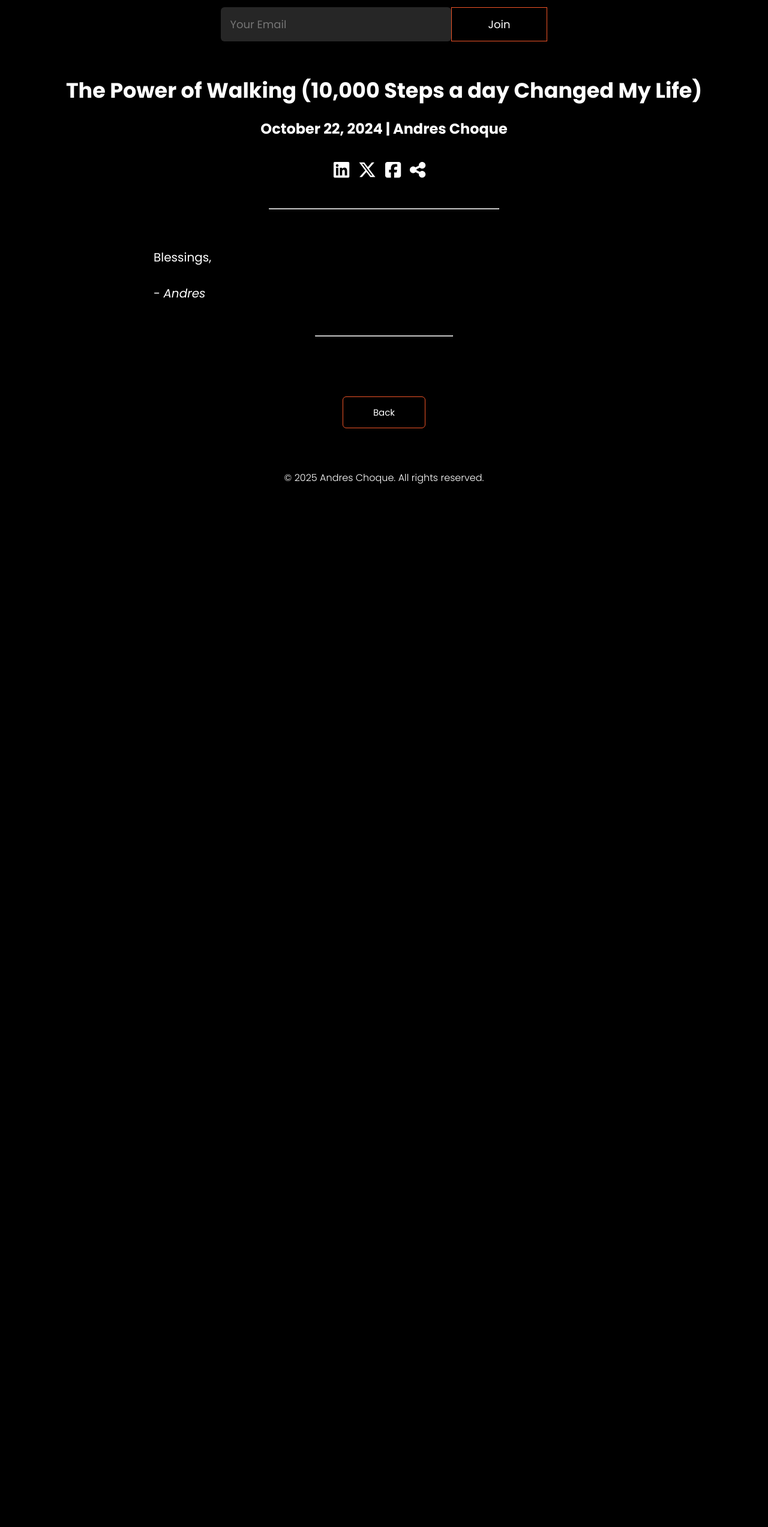
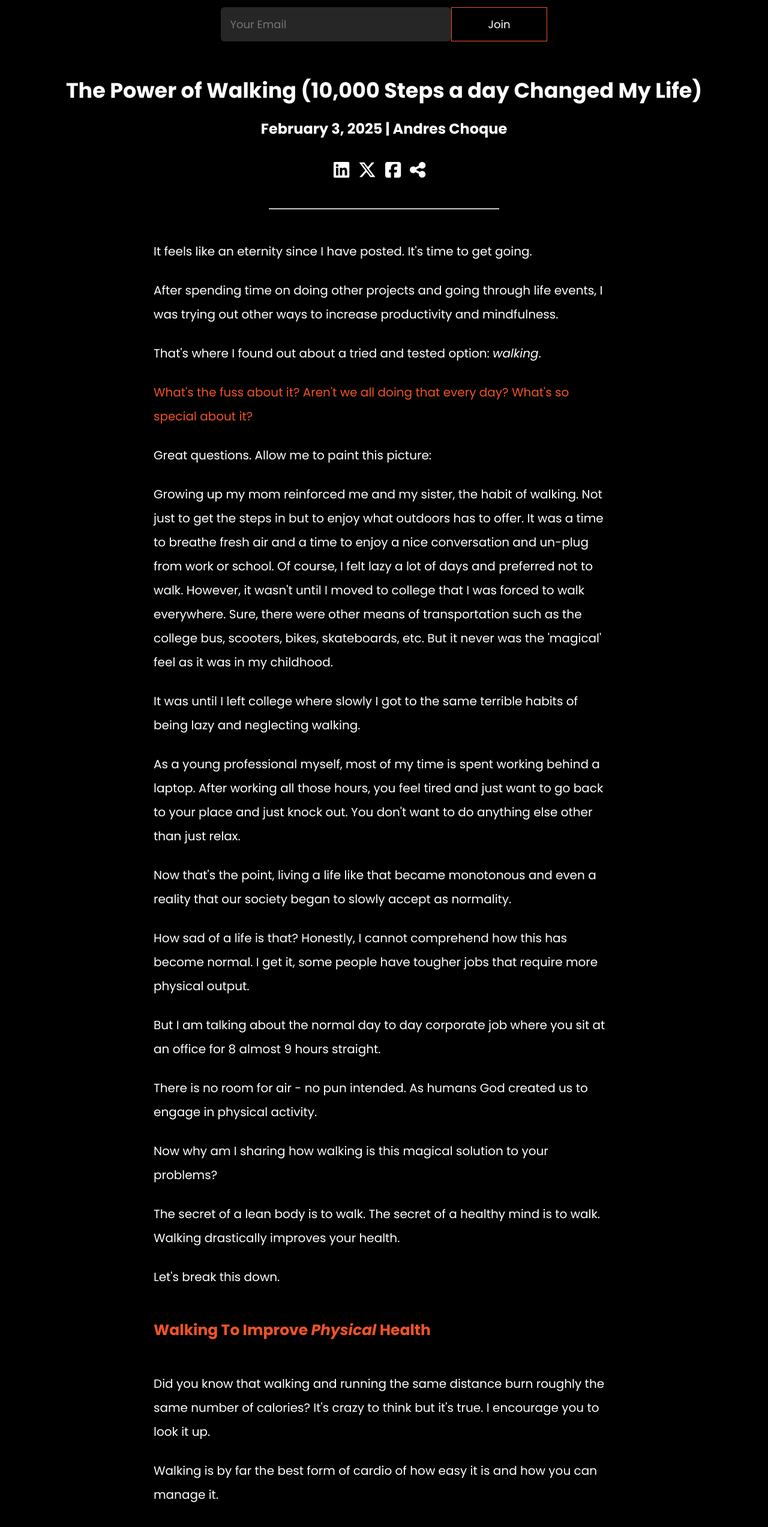
Before and after one commit to andreschoque3/Personal-Website, a React (Create React App) app in the folder client/: page /blog/the-power-of-walking in a window 1280 px wide. Shown: the part 234-2780 px from the top of the page at 60% size. Before the commit the page ends 1063 px from the top, so only its background shows below. Built offline with nearby package versions, Linux system fonts and the light colour scheme; no server answers.

Commit message:
feat: new blog

```diff
--- a/client/package.json
+++ b/client/package.json
@@ -15,6 +15,7 @@
     "react": "^18.2.0",
     "react-dom": "^18.2.0",
     "react-helmet": "^6.1.0",
+    "react-helmet-async": "^2.0.5",
     "react-router-dom": "^6.22.3",
     "react-scripts": "5.0.1",
     "react-share": "^5.1.0",
--- a/client/src/App.js
+++ b/client/src/App.js
@@ -1,6 +1,6 @@
-import { BrowserRouter, Route, Routes } from 'react-router-dom'
-import { ToastContainer } from 'react-toastify'
-import 'react-toastify/dist/ReactToastify.css';
+import { BrowserRouter, Route, Routes } from 'react-router-dom';
+import { ToastContainer } from 'react-toastify';
+import { HelmetProvider } from 'react-helmet-async';
 import './App.css';
 import Home from './Pages/Home/Home';
 import Blog from './Pages/Blog/Blog';
@@ -13,8 +13,14 @@ import BlogPost5 from './Pages/Posts/BlogPost5';
 
 function App() {
   return (
-    <div className="App">
-      <BrowserRouter>
+    <HelmetProvider>
+      <div className="App">
+      <BrowserRouter
+        future={{
+          v7_relativeSplatPath: true,
+          v7_startTransition: true,
+        }}
+      >
         <Routes>
           <Route path='/' element={<Home/>}/>
           <Route path='/blog' element={<Blog/>}/>
@@ -28,6 +34,7 @@ function App() {
       </BrowserRouter>
       <ToastContainer/>
     </div>
+    </HelmetProvider>
   );
 }
 
--- a/client/src/Pages/Blog/Blog.css
+++ b/client/src/Pages/Blog/Blog.css
@@ -83,7 +83,7 @@
 
 .blog-body p {
     text-align: left;
-    line-height: 60px;
+    line-height: 40px;
     font-size: 20px;
 }
 
@@ -140,7 +140,7 @@
 
 @media screen and (max-width: 800px) {
     .blog-header {
-        height: 80vh;
+        height: 10vh;
     }
 
 
--- a/client/src/Pages/Blog/Blog.jsx
+++ b/client/src/Pages/Blog/Blog.jsx
@@ -7,7 +7,7 @@ import blog5 from '../Blog/Images/blog5.jpg'
 import '../../Components/Navbar/Navbar.css'
 import './Blog.css'
 import 'react-toastify/dist/ReactToastify.css';
-import { Helmet } from 'react-helmet';
+import { Helmet } from 'react-helmet-async';
 import Navbar from '../../Components/Navbar/Navbar';
 import Footer from '../../Components/Footer/Footer';
 import BlogBox from '../../Components/Divs/BlogBox';
@@ -35,7 +35,7 @@ function Blog() {
       imgAlt: 'Blog-card-1',
       blogTitle: 'The Power of Walking (10,000 Steps a day Changed My Life)',
       blogLink: '/blog/the-power-of-walking',
-      blogDate: 'October 22, 2024'
+      blogDate: 'February 2, 2025'
     },
     {
       imgSrc: blog4,
--- a/client/src/Pages/Home/Home.css
+++ b/client/src/Pages/Home/Home.css
@@ -310,6 +310,7 @@ strong {
 
 .testimonials {
     display: flex;
+    justify-content: center;
     gap: 40px;
     margin: 50px 0;
 }
@@ -482,4 +483,8 @@ form .btncv {
     .contact-t p {
         font-size: 16px;
     }
+
+    .test-box {
+        width: 80vw;
+    }
 }
--- a/client/src/Pages/Home/Home.jsx
+++ b/client/src/Pages/Home/Home.jsx
@@ -14,7 +14,7 @@ import workpic8 from './Images/cwc.png'
 import { FontAwesomeIcon } from '@fortawesome/react-fontawesome'
 import { faCode, faPenRuler, faScrewdriverWrench, faGraduationCap, faBriefcase, faUsers, faFileArrowDown, faLocationArrow } from '@fortawesome/free-solid-svg-icons'
 import { faInstagram, faLinkedin, faGithub, faXTwitter} from '@fortawesome/free-brands-svg-icons'
-import { Helmet } from 'react-helmet';
+import { Helmet } from 'react-helmet-async';
 import { ReactTyped } from 'react-typed';
 import ServiceBox from '../../Components/Divs/ServiceBox';
 import TestBox from '../../Components/Divs/TestBox';
--- a/client/src/Pages/Posts/BlogPost5.jsx
+++ b/client/src/Pages/Posts/BlogPost5.jsx
@@ -2,7 +2,7 @@ import React, { useEffect } from 'react';
 import '../../Components/Navbar/Navbar.css'
 import '../Blog/Blog.css'
 import { Link } from 'react-router-dom'
-import { Helmet } from 'react-helmet';
+import { Helmet } from 'react-helmet-async';
 import Navbar from '../../Components/Navbar/Navbar';
 import Footer from '../../Components/Footer/Footer';
 import Sharing from '../../Components/Sharing/Sharing';
@@ -30,7 +30,7 @@ useEffect(() => {
 
             {/* Twitter Tags */}
             <meta name="twitter:card" content="summary_large_image" />
-            <meta name="twitter:title" content="Why Learn Code? You Solve Problems 50% Faster - Andres Choque" />
+            <meta name="twitter:title" content="The Power of Walking (10,000 Steps a day Changed My Life) - Andres Choque" />
             <meta name="twitter:description" content="What to learn from going on long walks." />
             <meta name="twitter:image" content="https://andreschoque.com/static/media/blog5.e739eb5b601d11800327.jpg" />
             <meta name="twitter:url" content="https://andreschoque.com/blog/the-power-of-walking"/>
@@ -52,7 +52,7 @@ useEffect(() => {
 
             <div className='blog-content-container'>
                 <h1><strong>The Power of Walking (10,000 Steps a day Changed My Life)</strong></h1>
-                <h2>October 22, 2024 | Andres Choque</h2>
+                <h2>February 3, 2025 | Andres Choque</h2>
 
             <Sharing/>
 
@@ -61,7 +61,176 @@ useEffect(() => {
             <div className='blog-body'>
                 <div className='container-blog'>
 
+                    <p>It feels like an eternity since I have posted. It's time to get going.</p>
 
+                    <br />
+
+                    <p>After spending time on doing other projects and going through life events, I was trying out other ways to increase productivity and mindfulness.</p>
+
+                    <br />
+
+                    <p>That's where I found out about a tried and tested option: <em>walking</em>.</p>
+
+                    <br />
+
+                    <p className='newton'>What's the fuss about it? Aren't we all doing that every day? What's so special about it?</p>
+
+                    <br />
+
+                    <p>Great questions. Allow me to paint this picture:</p>
+
+                    <br />
+
+                    <p>Growing up my mom reinforced me and my sister, the habit of walking. Not just to get the steps in but to enjoy what outdoors has to offer. It was a time to breathe
+                        fresh air and a time to enjoy a nice conversation and un-plug from work or school. Of course, I felt lazy a lot of days and preferred not to walk. However, it wasn't
+                        until I moved to college that I was forced to walk everywhere. Sure, there were other means of transportation such as the college bus, scooters, bikes, skateboards,
+                        etc. But it never was the 'magical' feel as it was in my childhood.</p>
+
+                    <br />
+
+                    <p>It was until I left college where slowly I got to the same terrible habits of being lazy and neglecting walking.</p>
+
+                    <br />
+
+                    <p>As a young professional myself, most of my time is spent working behind a laptop. After working all those hours, you feel tired and just want to go back to your place
+                        and just knock out. You don't want to do anything else other than just relax.</p>
+
+                    <br />
+
+                    <p>Now that's the point, living a life like that became monotonous and even a reality that our society began to slowly accept as normality.</p>
+
+                    <br />
+
+                    <p>How sad of a life is that? Honestly, I cannot comprehend how this has become normal. I get it, some people have tougher jobs that require more physical output.</p>
+
+                    <br />
+
+                    <p>But I am talking about the normal day to day corporate job where you sit at an office for 8 almost 9 hours straight.</p>
+
+                    <br />
+
+                    <p>There is no room for air - no pun intended. As humans God created us to engage in physical activity.</p>
+
+                    <br />
+
+                    <p>Now why am I sharing how walking is this magical solution to your problems?</p>
+
+                    <br />
+
+                    <p>The secret of a lean body is to walk. The secret of a healthy mind is to walk. Walking drastically improves your health.</p>
+
+                    <br />
+
+                    <p>Let's break this down.</p>
+
+                    <br />
+
+                    <h3 className='newton'>Walking To Improve <em>Physical</em> Health</h3>
+
+                    <br />
+
+                    <p>Did you know that walking and running the same distance burn roughly the same number of calories? It's crazy to think but it's true. I encourage you to look it up.</p>
+
+                    <br />
+
+                    <p>Walking is by far the best form of cardio of how easy it is and how you can manage it.</p>
+
+                    <br />
+
+                    <p>The problem with running as your main form of cardio is that it requires time to heal properly, especially from long distances.</p>
+
+                    <br />
+
+                    <p>Running also takes tolls on your knees causing nagging issues and consultations with your PT.</p>
+
+                    <br />
+
+                    <p>That's why walking is more sustainable in the long term.</p>
+
+                    <br />
+
+                    <p>Walking also allows you to get outside, which then fills your body with the oxygen it desires from being indoors all day.</p>
+
+                    <br />
+
+                    <p>The more we are outside, the less we engage with blue light. Blue light does more harm than anything else. The best way to combat that is to get natural sunlight.</p>
+
+                    <br />
+
+                    <p>The best time to catch the sunlight is in the morning when the sunrise comes along. There's quite a laundry list of scientific research on how effective getting this
+                        sunlight is to your body. Again, go and look at the research out there.</p>
+
+                    <br />
+
+                    <h3 className='newton'>Walking To Improve <em>Mental</em> Health</h3>
+
+                    <br />
+
+                    <p>There are days in our lives that simply suck, and you wish it were over. The best way to remedy that is to go on a walk.</p>
+
+                    <br />
+
+                    <p>This is because you allow your brain to breathe properly. Many times, when we face difficult situations, we are overthinking which leads to stress and anxiety. This in turn
+                        disrupts our breathing pattern.</p>
+
+                    <br />
+
+                    <p>When we walk, we let our body heal itself and release the tension and stress you endure.</p>
+
+                    <br />
+
+                    <p>Your mind begins to reflect and think more clearly. You begin to provide more thoughtfulness to your situation.</p>
+
+                    <br />
+
+                    <p>You also begin to have more creativity. Don't take this lightly. You can get the best ideas while just casually walking.</p>
+
+                    <br />
+
+                    <p>There's a running joke in the coding community where the software developer bangs his head while trying to solve an issue.
+                        It wasn't until he went on a walk or did something completely different that the solution came to mind. </p>
+
+                    <br />
+
+                    <p>The same phenomenon occurs when you begin walking more frequently. You will get doses of creativity and mental clarity.</p>
+
+                    <br />
+
+                    <h3 className='newton'>How Do You Get Into The Habit Of Walking?</h3>
+
+                    <br />
+
+                    <p>Like with every habit you begin slow and in small increments and then you gradually increase the frequency and the intensity.</p>
+
+                    <br />
+
+                    <p>You never want to go in cold turkey because you will lose the fun of it and it becomes like a chore.</p>
+
+                    <br />
+
+                    <p>Think of it like this - make walking a game. Set your first goal to try to achieve 1000 steps in a day and then increase it by 100 steps each day until you get to 10,000 steps a day.</p>
+
+                    <br />
+
+                    <p>This way you see walking more as a game than a chore. And the next thing you know you will love to go on long walks.</p>
+
+                    <br />
+
+                    <p>Take advantage as well to listen to your favorite podcasts, go on the phone and talk your family, or even just listen to your favorite tracks.</p>
+
+                    <br />
+
+                    <p>Let your creativity go wild as well. The more time you spend on walking the clearer your goals and trajectory becomes.</p>
+
+                    <br />
+
+                    <p>Let's make 2025 the year you will begin to use the most powerful tool in your toolset: <em><strong>walking</strong></em>.</p>
+
+                    <br />
+
+                    <p>Now, go out and start walking.</p>
+
+                    <br />
 
                     <p>Blessings,</p>
 
--- a/client/src/index.css
+++ b/client/src/index.css
@@ -13,3 +13,5 @@ body {
   background: black;
   color: white;
 }
+
+@import 'react-toastify/dist/ReactToastify.css';
```
Also changed, not shown: client/src/Pages/Posts/BlogPost1.jsx (+21 -13 lines), client/src/Pages/Posts/BlogPost2.jsx (+18 -6 lines), client/src/Pages/Posts/BlogPost3.jsx (+9 -1 lines), client/src/Pages/Posts/BlogPost4.jsx (+8 -2 lines), 1 other file (tests, documents, lock files or other folders).
